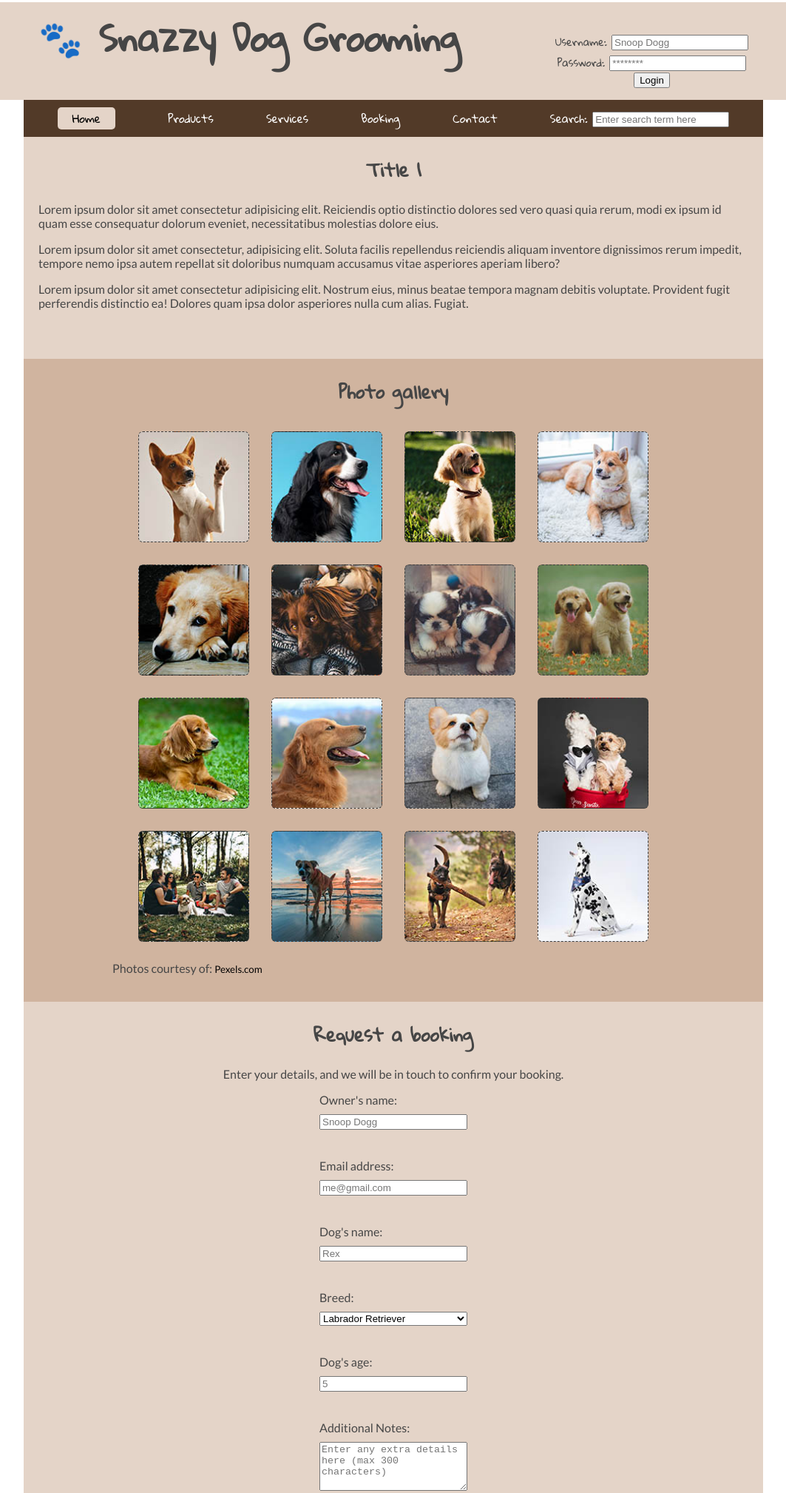
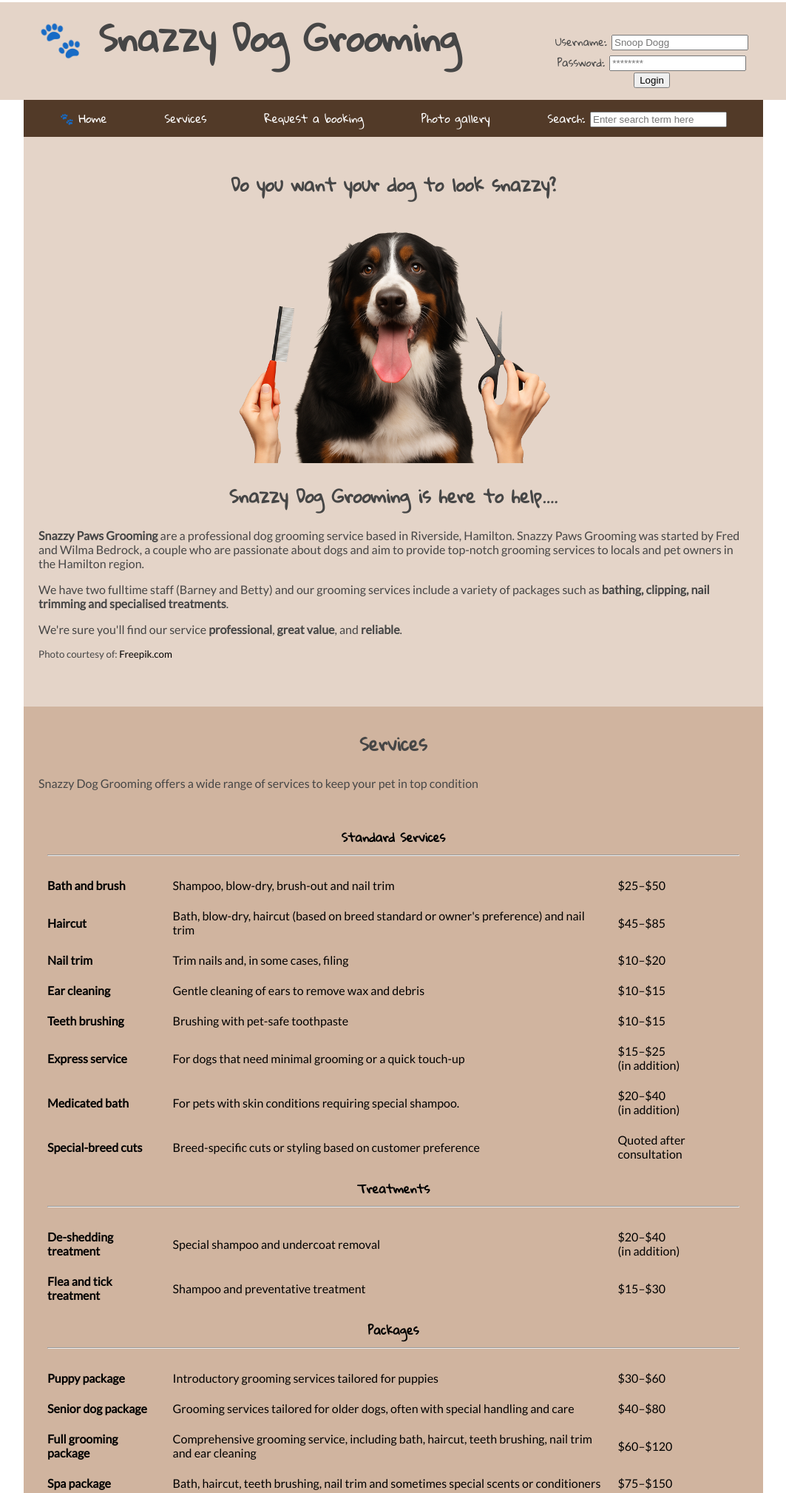
Before and after one commit to andrewbrightnz/BIT607_A2, a plain HTML site: page template.html in a window 1280 px wide. Shown: the part 5-2023 px from the top of the page at 74% size, without its empty margins (108-1171 px from the left). Drawn offline with Linux system fonts and the light colour scheme.

Commit message:
Commit before tidying up CSS

```diff
--- a/styles.css
+++ b/styles.css
@@ -114,7 +114,7 @@ p {
 	background-color: #e4d4c8;
 } */
 
-.topnav a.current-page {
+/* .topnav a.current-page {
 	background-color: #e4d4c8;
 	color: black; /* optional: override default link color */
 	height: 100%;
@@ -123,7 +123,7 @@ p {
 	border-radius: 5px;
 	padding-left: 20px; /* match or adjust to your topnav spacing */
 	padding-right: 20px; /* match or adjust to your topnav spacing */
-}
+} */
 
 .search-container {
 	display: flex;
@@ -163,6 +163,11 @@ a:hover {
 	padding-bottom: 50px;
 	background-color: #e4d4c8;
 	color: rgb(70, 70, 70);
+}
+
+.main-light > div {
+	width: 100%;
+	text-align: center;
 }
 
 .main-light h2 {
@@ -219,6 +224,25 @@ td {
 	grid-template-columns: repeat(4, 1fr); /* 4 columns */
 	gap: 10px; /* spacing between items */
 	max-width: 800px;
+}
+
+.hero-image {
+	display: block;
+	margin: 0 auto;
+	background: transparent;
+	width: 500px;
+}
+
+.photo-credit-vertical	{
+	writing-mode: vertical-rl;
+	/* text-orientation: mixed; */
+	transform: rotate(180deg); /* optional: flips to make it top-to-bottom */
+	font-size: smaller;
+}
+
+.photo-credit-vertical a{
+	text-decoration: none;
+	color: black;
 }
 
 .photo_frame {
--- a/template.html
+++ b/template.html
@@ -45,77 +45,167 @@
 		</header>
 
 		<nav class="topnav">
-			<a class="current-page" href="#">Home</a>
-			<a href="#">Products</a>
-			<a href="#">Services</a>
-			<a href="#">Booking</a>
-			<a href="#">Contact</a>
+			<a class="current-page" href="#intro">&#128062; Home</a>
+			<a href="#services">Services</a>
+			<a href="#booking">Request a booking</a>
+			<a href="#gallery">Photo gallery</a>
 			<div>
 				<span class="search-label">Search:</span>
 				<input type="text" placeholder="Enter search term here" />
 			</div>
 		</nav>
 
-		<div class="main-light">
+		<div class="main-light" id="intro" style="padding-top: 20px">
 			<div>
-				<h2>Title 1</h2>
+				<h2>Do you want your dog to look snazzy?</h2>
+				<img
+					src="/img/dog_hero_transparent_bg_800x553.png"
+					alt="A snazzy looking dog!"
+					class="hero-image"
+				/>
+				<h2>Snazzy Dog Grooming is here to help....</h2>
 				<p>
-					Lorem ipsum dolor sit amet consectetur adipisicing elit. Reiciendis
-					optio distinctio dolores sed vero quasi quia rerum, modi ex ipsum id
-					quam esse consequatur dolorum eveniet, necessitatibus molestias dolore
-					eius.
+					<b>Snazzy Paws Grooming</b> are a professional dog grooming service
+					based in Riverside, Hamilton. Snazzy Paws Grooming was started by Fred
+					and Wilma Bedrock, a couple who are passionate about dogs and aim to
+					provide top-notch grooming services to locals and pet owners in the
+					Hamilton region.
 				</p>
 				<p>
-					Lorem ipsum dolor sit amet consectetur, adipisicing elit. Soluta
-					facilis repellendus reiciendis aliquam inventore dignissimos rerum
-					impedit, tempore nemo ipsa autem repellat sit doloribus numquam
-					accusamus vitae asperiores aperiam libero?
+					We have two fulltime staff (Barney and Betty) and our grooming
+					services include a variety of packages such as
+					<b>bathing, clipping, nail trimming and specialised treatments</b>.
 				</p>
 				<p>
-					Lorem ipsum dolor sit amet consectetur adipisicing elit. Nostrum eius,
-					minus beatae tempora magnam debitis voluptate. Provident fugit
-					perferendis distinctio ea! Dolores quam ipsa dolor asperiores nulla
-					cum alias. Fugiat.
+					We're sure you'll find our service <b>professional</b>,
+					<b>great value</b>, and <b>reliable</b>.
+				</p>
+				<p style="font-size: smaller">
+					Photo courtesy of:
+					<a
+						style="text-decoration: none; color: black"
+						href="https://www.freepik.com/free-photo/beautiful-pet-portrait-dog_21249158.htm#fromView=search&page=1&position=38&uuid=2273f721-2522-4436-aa5f-99532b1a0b8e&query=dog+grooming"
+						>Freepik.com
+					</a>
 				</p>
 			</div>
 		</div>
 
-		<div class="main-dark">
+		<div class="main-table" id="services">
+			<h2>Services</h2>
+			<p>
+				Snazzy Dog Grooming offers a wide range of services to keep your pet in
+				top condition
+			</p>
 			<div>
-				<h2>Photo gallery</h2>
-				<div class="photo_gallery">
-					<div class="photo_frame photo01"></div>
-					<div class="photo_frame photo02"></div>
-					<div class="photo_frame photo03"></div>
-					<div class="photo_frame photo04"></div>
-					<div class="photo_frame photo05"></div>
-					<div class="photo_frame photo06"></div>
-					<div class="photo_frame photo07"></div>
-					<div class="photo_frame photo08"></div>
-					<div class="photo_frame photo09"></div>
-					<div class="photo_frame photo10"></div>
-					<div class="photo_frame photo11"></div>
-					<div class="photo_frame photo12"></div>
-					<div class="photo_frame photo13"></div>
-					<div class="photo_frame photo14"></div>
-					<div class="photo_frame photo15"></div>
-					<div class="photo_frame photo16"></div>
-				</div>
-				<p style="text-decoration: none">
-					Photos courtesy of:
-					<a
-						href="https://www.pexels.com"
-						style="text-decoration: none; color: black; font-size: smaller"
-						>Pexels.com</a
-					>
-				</p>
+				<table>
+					<tr>
+						<th colspan="3" class="section-heading">
+							<span>Standard Services</span>
+							<hr />
+						</th>
+					</tr>
+					<tr>
+						<td class="service-title">Bath and brush</td>
+						<td>Shampoo, blow-dry, brush-out and nail trim</td>
+						<td>$25–$50</td>
+					</tr>
+					<tr>
+						<td class="service-title">Haircut</td>
+						<td>
+							Bath, blow-dry, haircut (based on breed standard or owner's
+							preference) and nail trim
+						</td>
+						<td>$45–$85</td>
+					</tr>
+					<tr>
+						<td class="service-title">Nail trim</td>
+						<td>Trim nails and, in some cases, filing</td>
+						<td>$10–$20</td>
+					</tr>
+					<tr>
+						<td class="service-title">Ear cleaning</td>
+						<td>Gentle cleaning of ears to remove wax and debris</td>
+						<td>$10–$15</td>
+					</tr>
+					<tr>
+						<td class="service-title">Teeth brushing</td>
+						<td>Brushing with pet-safe toothpaste</td>
+						<td>$10–$15</td>
+					</tr>
+					<tr>
+						<td class="service-title">Express service</td>
+						<td>For dogs that need minimal grooming or a quick touch-up</td>
+						<td>$15–$25<br />(in addition)</td>
+					</tr>
+					<tr>
+						<td class="service-title">Medicated bath</td>
+						<td>For pets with skin conditions requiring special shampoo.</td>
+						<td>$20–$40<br />(in addition)</td>
+					</tr>
+					<tr>
+						<td class="service-title">Special-breed cuts</td>
+						<td>Breed-specific cuts or styling based on customer preference</td>
+						<td>Quoted after consultation</td>
+					</tr>
+					<tr>
+						<th colspan="3" class="section-heading">
+							<span>Treatments</span>
+							<hr />
+						</th>
+					</tr>
+					<tr>
+						<td class="service-title">De-shedding treatment</td>
+						<td>Special shampoo and undercoat removal</td>
+						<td>$20–$40 <br />(in addition)</td>
+					</tr>
+					<tr>
+						<td class="service-title">Flea and tick treatment</td>
+						<td>Shampoo and preventative treatment</td>
+						<td>$15–$30</td>
+					</tr>
+					<tr>
+						<th colspan="3" class="section-heading">
+							<span>Packages</span>
+							<hr />
+						</th>
+					</tr>
+					<tr>
+						<td class="service-title">Puppy package</td>
+						<td>Introductory grooming services tailored for puppies</td>
+						<td>$30–$60</td>
+					</tr>
+					<tr>
+						<td class="service-title">Senior dog package</td>
+						<td>
+							Grooming services tailored for older dogs, often with special
+							handling and care
+						</td>
+						<td>$40–$80</td>
+					</tr>
+					<tr>
+						<td class="service-title">Full grooming package</td>
+						<td>
+							Comprehensive grooming service, including bath, haircut, teeth
+							brushing, nail trim and ear cleaning
+						</td>
+						<td>$60–$120</td>
+					</tr>
+					<tr>
+						<td class="service-title">Spa package</td>
+						<td>
+							Bath, haircut, teeth brushing, nail trim and sometimes special
+							scents or conditioners
+						</td>
+						<td>$75–$150</td>
+					</tr>
+				</table>
 			</div>
 		</div>
 
-		<div class="main-light">
+		<div class="main-light" id="booking">
 			<div>
 				<h2>Request a booking</h2>
-				<!-- owner’s name, email address, dog’s name, breed and age, and a submit button -->
 				<p>
 					Enter your details, and we will be in touch to confirm your booking.
 				</p>
@@ -176,128 +266,45 @@
 			</div>
 		</div>
 
-		<div class="main-table">
-			<h2>Services</h2>
-			<p>
-				Snazzy Dog Grooming offers a wide range of services to keep your pet in
-				top condition
-			</p>
+		<div class="main-dark" id="gallery">
 			<div>
-				<table>
-					<tr>
-						<th colspan="3" class="section-heading">
-							<span>Standard Services</span>
-							<hr />
-						</th>
-					</tr>
-
-					<tr>
-						<td class="service-title">Bath and brush</td>
-						<td>Shampoo, blow-dry, brush-out and nail trim</td>
-						<td>$25–$50</td>
-					</tr>
-					<tr>
-						<td class="service-title">Haircut</td>
-						<td>
-							Bath, blow-dry, haircut (based on breed standard or owner's
-							preference) and nail trim
-						</td>
-						<td>$45–$85</td>
-					</tr>
-					<tr>
-						<td class="service-title">Nail trim</td>
-						<td>Trim nails and, in some cases, filing</td>
-						<td>$10–$20</td>
-					</tr>
-					<tr>
-						<td class="service-title">Ear cleaning</td>
-						<td>Gentle cleaning of ears to remove wax and debris</td>
-						<td>$10–$15</td>
-					</tr>
-					<tr>
-						<td class="service-title">Teeth brushing</td>
-						<td>Brushing with pet-safe toothpaste</td>
-						<td>$10–$15</td>
-					</tr>
-
-					<tr>
-						<td class="service-title">Express service</td>
-						<td>For dogs that need minimal grooming or a quick touch-up</td>
-						<td>$15–$25<br />(in addition)</td>
-					</tr>
-					<tr>
-						<td class="service-title">Medicated bath</td>
-						<td>For pets with skin conditions requiring special shampoo.</td>
-						<td>$20–$40<br />(in addition)</td>
-					</tr>
-					<tr>
-						<td class="service-title">Special-breed cuts</td>
-						<td>Breed-specific cuts or styling based on customer preference</td>
-						<td>Quoted after consultation</td>
-					</tr>
-					<tr>
-						<th colspan="3" class="section-heading">
-							<span>Treatments</span>
-							<hr />
-						</th>
-					</tr>
-
-					<tr>
-						<td class="service-title">De-shedding treatment</td>
-						<td>Special shampoo and undercoat removal</td>
-						<td>$20–$40 <br />(in addition)</td>
-					</tr>
-					<tr>
-						<td class="service-title">Flea and tick treatment</td>
-						<td>Shampoo and preventative treatment</td>
-						<td>$15–$30</td>
-					</tr>
-					<tr>
-						<th colspan="3" class="section-heading">
-							<span>Packages</span>
-							<hr />
-						</th>
-					</tr>
-
-					<tr>
-						<td class="service-title">Puppy package</td>
-						<td>Introductory grooming services tailored for puppies</td>
-						<td>$30–$60</td>
-					</tr>
-					<tr>
-						<td class="service-title">Senior dog package</td>
-						<td>
-							Grooming services tailored for older dogs, often with special
-							handling and care
-						</td>
-						<td>$40–$80</td>
-					</tr>
-					<tr>
-						<td class="service-title">Full grooming package</td>
-						<td>
-							Comprehensive grooming service, including bath, haircut, teeth
-							brushing, nail trim and ear cleaning
-						</td>
-						<td>$60–$120</td>
-					</tr>
-					<tr>
-						<td class="service-title">Spa package</td>
-						<td>
-							Bath, haircut, teeth brushing, nail trim and sometimes special
-							scents or conditioners
-						</td>
-						<td>$75–$150</td>
-					</tr>
-				</table>
+				<h2>Photo gallery</h2>
+				<p>Take a look at some of our very handsome customers!</p>
+				<div class="photo_gallery">
+					<div class="photo_frame photo01"></div>
+					<div class="photo_frame photo02"></div>
+					<div class="photo_frame photo03"></div>
+					<div class="photo_frame photo04"></div>
+					<div class="photo_frame photo05"></div>
+					<div class="photo_frame photo06"></div>
+					<div class="photo_frame photo07"></div>
+					<div class="photo_frame photo08"></div>
+					<div class="photo_frame photo09"></div>
+					<div class="photo_frame photo10"></div>
+					<div class="photo_frame photo11"></div>
+					<div class="photo_frame photo12"></div>
+					<div class="photo_frame photo13"></div>
+					<div class="photo_frame photo14"></div>
+					<div class="photo_frame photo15"></div>
+					<div class="photo_frame photo16"></div>
+				</div>
+				<p style="text-decoration: none; font-size: smaller">
+					Photos courtesy of:
+					<a
+						href="https://www.pexels.com"
+						style="text-decoration: none; color: black"
+						>Pexels.com
+					</a>
+				</p>
 			</div>
 		</div>
 
 		<div class="footer">
 			<span>We're open:</span>
-			<span>9–5 Monday to Friday,</span>
-			<span>10–2 Saturday,</span>
+			<span>9–5 Monday to Saturday,</span>
 			<span>but we're closed on public holidays.</span>
 			<span>&copy; 2025 Snazzy Dog Grooming</span>
 		</div>
 	</body>
 </html>
+<!-- tag -->
```
Also changed, not shown: img/dog_hero_1000x667.jpg (added), img/dog_hero_800x533.jpg (added), img/dog_hero_light_bg_1000x667.jpg (added), img/dog_hero_light_bg_800x553.jpg (added), img/dog_hero_transparent_bg_1000x667.png (added), img/dog_hero_transparent_bg_800x553.png (added), 1 other file.
